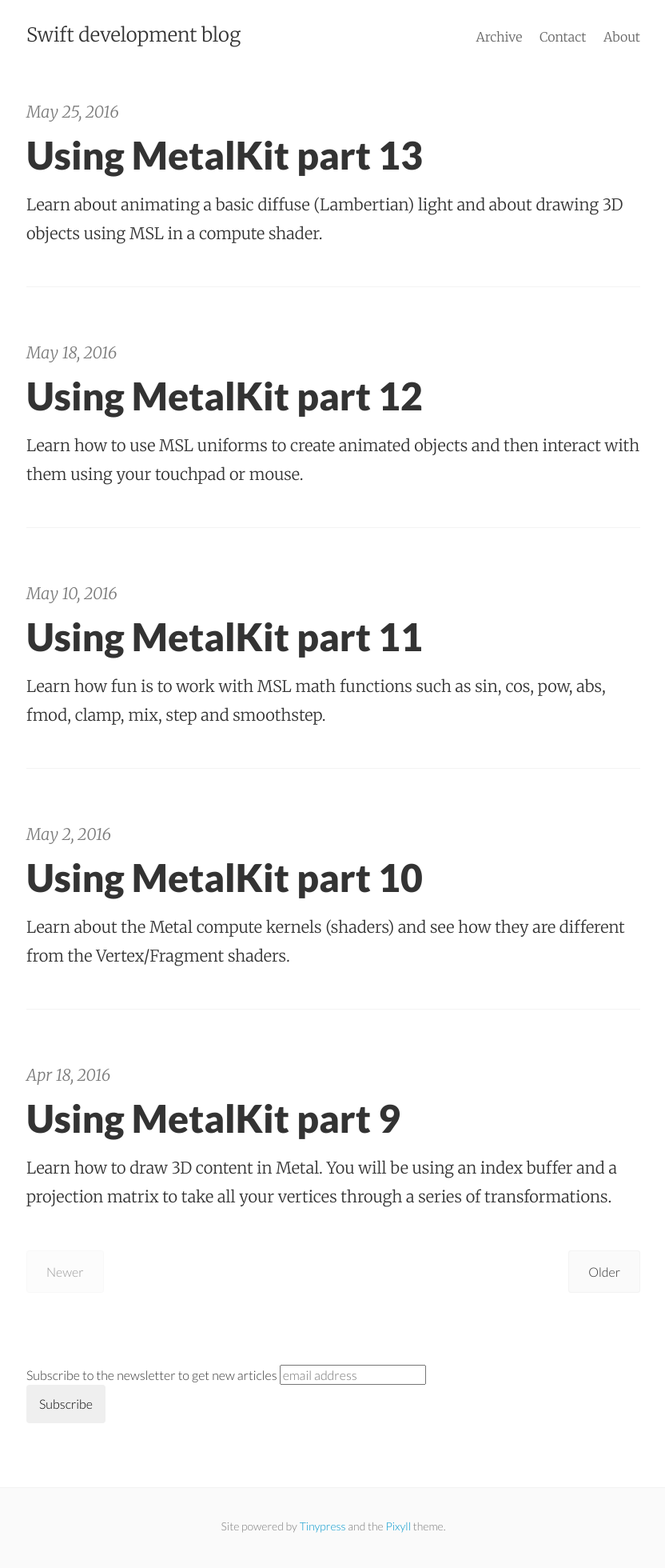
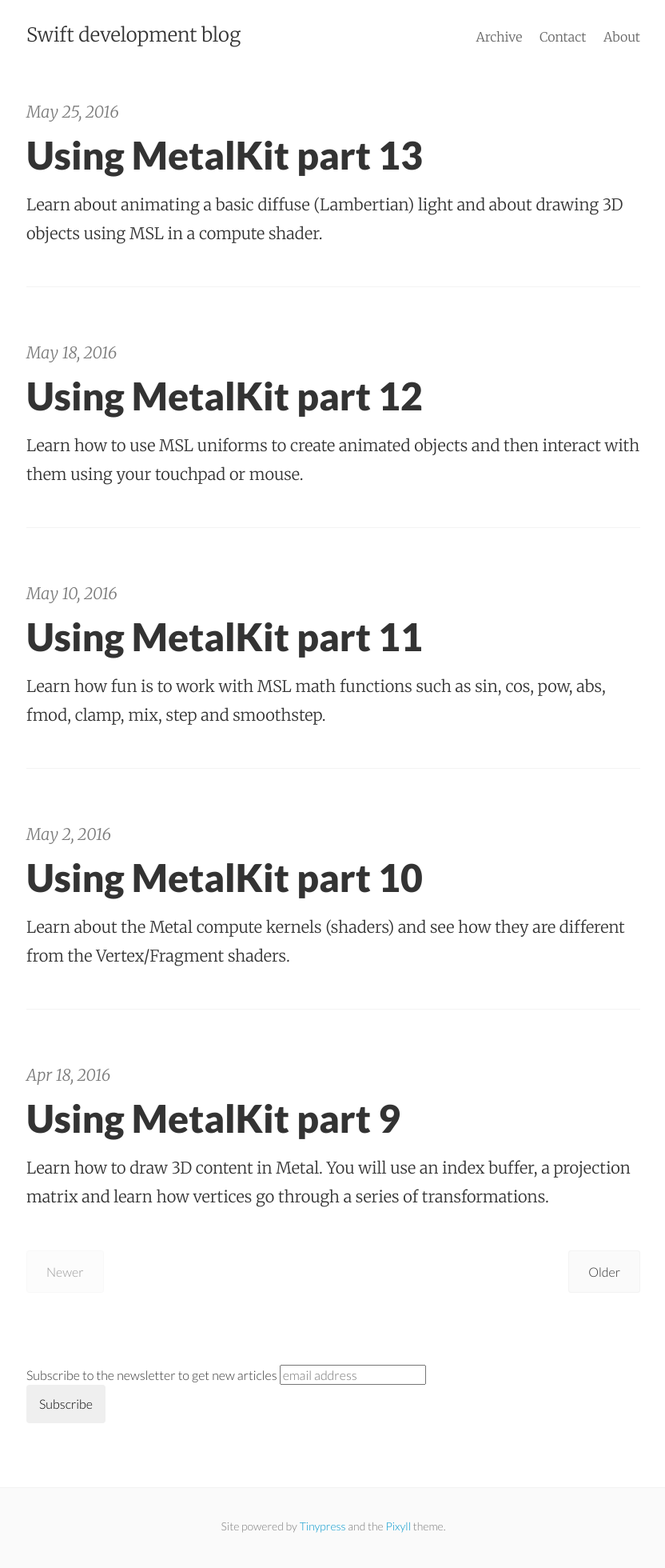
Before and after one commit to mhorga/mhorga.github.io, a Jekyll site: the page built from index.html, in a window 1280 px wide. Shown: the whole page at 80% size, without its empty margins (223-1055 px from the left). Built offline with Jekyll 4.4.1, drawn with Linux system fonts in a browser that asks for light colours; the list of posts is cut into pages by our own code; comment, search, counter and statistics services are not loaded.

Commit message:
Post update: Using MetalKit part 9

```diff
--- a/_posts/2016-04-18-using-metalkit-part-9.markdown
+++ b/_posts/2016-04-18-using-metalkit-part-9.markdown
@@ -1,7 +1,7 @@
 ---
 published: true
 title: Using MetalKit part 9
-summary: Learn how to draw 3D content in Metal. You will be using an index buffer and a projection matrix to take all your vertices through a series of transformations.
+summary: Learn how to draw 3D content in Metal. You will use an index buffer, a projection matrix and learn how vertices go through a series of transformations.
 layout: post
 ---
 I bet many of you missed the `MetalKit` series, so today we are returning back to it, and we will learn how to draw 3D content in `Metal`. Let's continue working on our playground and pick up where we left off in [part 8](https://github.com/Swiftor/Metal/tree/master/ch08/chapter08.playground) of the series.
```
